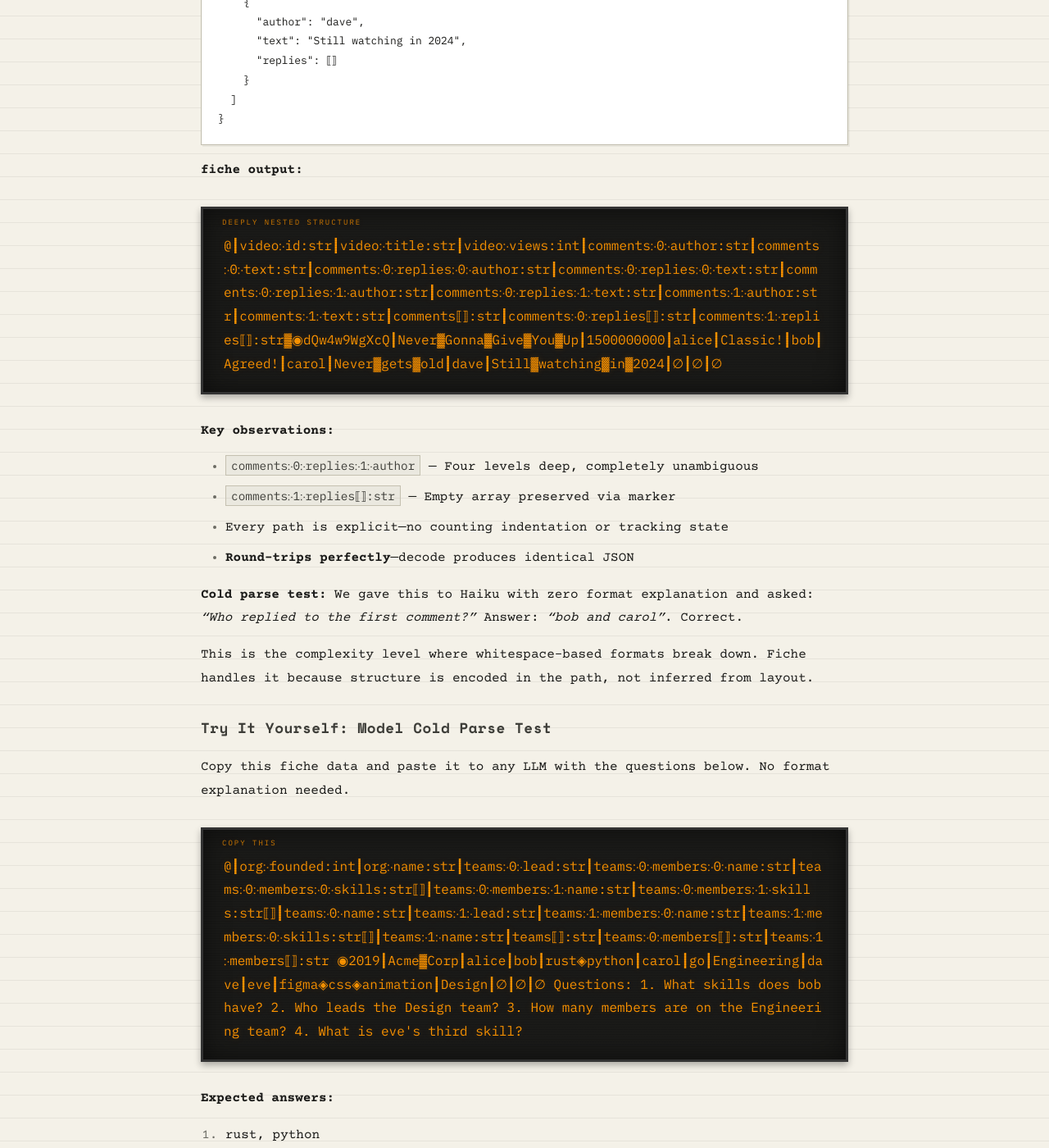
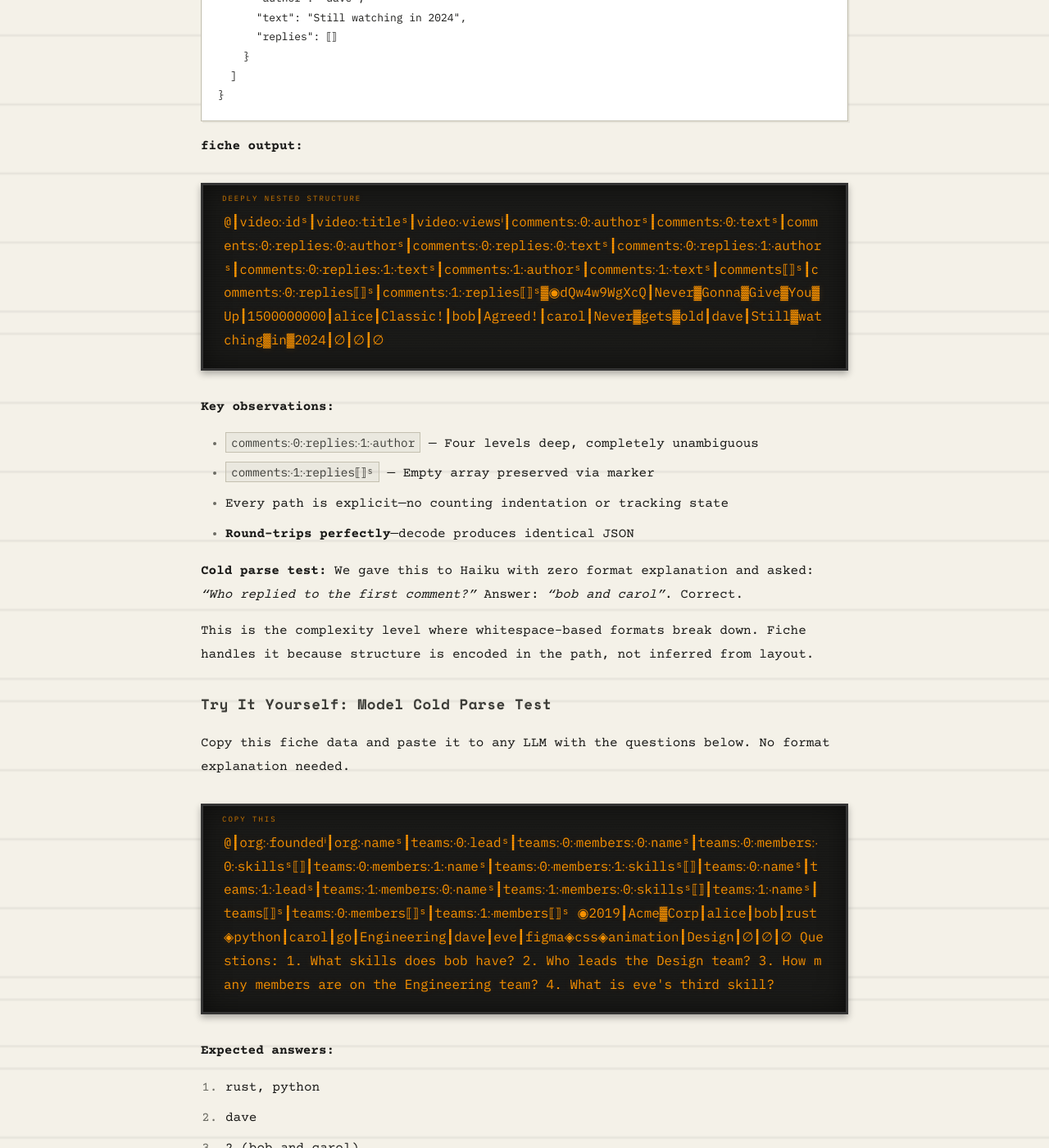
Before and after one commit to coryzibell/carrier98, a Jekyll site: the page built from docs/fiche.md, in a window 1280 px wide and 1400 px high, scrolled down 5448 px. Shown: the whole window at 82% size. Built offline with Jekyll 4.4.1, drawn with Linux system fonts in a browser that asks for light colours; some of the changed text lies outside the part shown.

Commit message:
┴Ε┻◔ﾐ=ﾆ◘↥ζ↞ｭ┳Δﾉ∂
🃍🃉🂩🂨🂡🃒🂨🂲🃙🂦🂣🃍🃗🃊🂴🂩🃁🃆🂩🃃🃛🃚🂽🃄🂭🂨🂨🂨🂴🃋🃞🂱🃖🃍🂷🃖🂥🃛🃈🃒🃖🃎🃆🂵🃇🃔🃔🂡🃎🂨🃁🃗🃗🃔🃒🂫🂵🂱🂡🃕🃘🂵🃅🃄🂮🂪🂻🃛🂦🃍🂺🂺🂤🃈🃈🂺🃄🃃🃖🂶🂲🃊🂹🃁🂥🂳🂩🃕🃓🃍🂲🃍🃋🂨🂶🂫🃆🂫🂲🂤🂥🂡

[md5:base256_matrix|gzip:cards]

````diff
--- a/docs/fiche.md
+++ b/docs/fiche.md
@@ -31,7 +31,7 @@ Named for microfiche: data compressed onto film, readable by machine and eye ali
 
 <div class="readout">
   <span class="readout-label">EXAMPLE OUTPUT</span>
-@┃video჻id:str┃video჻title:str┃tags჻0:str┃tags჻1:str┃tags⟦⟧:str▓◉dQw4w9WgXcQ┃Never▓Gonna▓Give▓You▓Up┃music┃80s┃∅
+@┃video჻idˢ┃video჻titleˢ┃tagsˢ⟦⟧▓◉dQw4w9WgXcQ┃Never▓Gonna▓Give▓You▓Up┃music◈80s
 </div>
 
 ---
@@ -95,7 +95,7 @@ Arrays of primitives (strings, numbers, booleans) use the diamond separator `◈
 
 <div class="readout">
   <span class="readout-label">PRIMITIVE ARRAY</span>
-@┃tags:str⟦⟧
+@┃tagsˢ⟦⟧
 ◉music◈80s◈classic
 </div>
 
@@ -106,7 +106,7 @@ Arrays of primitives (strings, numbers, booleans) use the diamond separator `◈
 }
 ```
 
-The `tags:str⟦⟧` schema declares an array of strings. Values are joined with `◈`. This is more compact than indexed paths for primitive arrays.
+The `tagsˢ⟦⟧` schema declares an array of strings. Values are joined with `◈`. This is more compact than indexed paths for primitive arrays.
 
 ### Arrays of Objects (Indexed Paths)
 
@@ -114,7 +114,7 @@ Arrays containing objects use indexed paths with the Georgian comma `჻`:
 
 <div class="readout">
   <span class="readout-label">ARRAY OF OBJECTS</span>
-@┃video჻id:str┃video჻title:str┃tags:str⟦⟧┃comments჻0჻author:str┃comments჻0჻text:str┃comments⟦⟧:str
+@┃video჻idˢ┃video჻titleˢ┃tagsˢ⟦⟧┃comments჻0჻authorˢ┃comments჻0჻textˢ┃comments⟦⟧ˢ
 ◉dQw4w9WgXcQ┃Never▓Gonna▓Give▓You▓Up┃music◈80s┃alice┃Great!┃∅
 </div>
 
@@ -141,7 +141,7 @@ Arrays within arrays work naturally:
 
 <div class="readout">
   <span class="readout-label">NESTED ARRAYS</span>
-@┃comments჻0჻replies჻0჻author:str┃comments჻0჻replies჻1჻author:str┃comments჻1჻replies჻0჻author:str┃comments⟦⟧:str┃comments჻0჻replies⟦⟧:str┃comments჻1჻replies⟦⟧:str▓◉alice┃bob┃carol┃∅┃∅┃∅
+@┃comments჻0჻replies჻0჻authorˢ┃comments჻0჻replies჻1჻authorˢ┃comments჻1჻replies჻0჻authorˢ┃comments⟦⟧ˢ┃comments჻0჻replies⟦⟧ˢ┃comments჻1჻replies⟦⟧ˢ▓◉alice┃bob┃carol┃∅┃∅┃∅
 </div>
 
 **Path syntax:**
@@ -150,8 +150,8 @@ Arrays within arrays work naturally:
 - `comments჻0჻replies჻1` — Second reply to first comment
 
 **Array markers:**
-- `comments⟦⟧:str` — Top-level array marker
-- `comments჻0჻replies⟦⟧:str` — Nested array marker
+- `comments⟦⟧ˢ` — Top-level array marker
+- `comments჻0჻replies⟦⟧ˢ` — Nested array marker
 
 All array markers have `∅` values and exist solely for decoder metadata.
 
@@ -190,12 +190,12 @@ Real-world API responses often have deeply nested structures—arrays of objects
 
 <div class="readout">
   <span class="readout-label">DEEPLY NESTED STRUCTURE</span>
-@┃video჻id:str┃video჻title:str┃video჻views:int┃comments჻0჻author:str┃comments჻0჻text:str┃comments჻0჻replies჻0჻author:str┃comments჻0჻replies჻0჻text:str┃comments჻0჻replies჻1჻author:str┃comments჻0჻replies჻1჻text:str┃comments჻1჻author:str┃comments჻1჻text:str┃comments⟦⟧:str┃comments჻0჻replies⟦⟧:str┃comments჻1჻replies⟦⟧:str▓◉dQw4w9WgXcQ┃Never▓Gonna▓Give▓You▓Up┃1500000000┃alice┃Classic!┃bob┃Agreed!┃carol┃Never▓gets▓old┃dave┃Still▓watching▓in▓2024┃∅┃∅┃∅
+@┃video჻idˢ┃video჻titleˢ┃video჻viewsⁱ┃comments჻0჻authorˢ┃comments჻0჻textˢ┃comments჻0჻replies჻0჻authorˢ┃comments჻0჻replies჻0჻textˢ┃comments჻0჻replies჻1჻authorˢ┃comments჻0჻replies჻1჻textˢ┃comments჻1჻authorˢ┃comments჻1჻textˢ┃comments⟦⟧ˢ┃comments჻0჻replies⟦⟧ˢ┃comments჻1჻replies⟦⟧ˢ▓◉dQw4w9WgXcQ┃Never▓Gonna▓Give▓You▓Up┃1500000000┃alice┃Classic!┃bob┃Agreed!┃carol┃Never▓gets▓old┃dave┃Still▓watching▓in▓2024┃∅┃∅┃∅
 </div>
 
 **Key observations:**
 - `comments჻0჻replies჻1჻author` — Four levels deep, completely unambiguous
-- `comments჻1჻replies⟦⟧:str` — Empty array preserved via marker
+- `comments჻1჻replies⟦⟧ˢ` — Empty array preserved via marker
 - Every path is explicit—no counting indentation or tracking state
 - **Round-trips perfectly**—decode produces identical JSON
 
@@ -209,7 +209,7 @@ Copy this fiche data and paste it to any LLM with the questions below. No format
 
 <div class="readout">
   <span class="readout-label">COPY THIS</span>
-@┃org჻founded:int┃org჻name:str┃teams჻0჻lead:str┃teams჻0჻members჻0჻name:str┃teams჻0჻members჻0჻skills:str⟦⟧┃teams჻0჻members჻1჻name:str┃teams჻0჻members჻1჻skills:str⟦⟧┃teams჻0჻name:str┃teams჻1჻lead:str┃teams჻1჻members჻0჻name:str┃teams჻1჻members჻0჻skills:str⟦⟧┃teams჻1჻name:str┃teams⟦⟧:str┃teams჻0჻members⟦⟧:str┃teams჻1჻members⟦⟧:str
+@┃org჻foundedⁱ┃org჻nameˢ┃teams჻0჻leadˢ┃teams჻0჻members჻0჻nameˢ┃teams჻0჻members჻0჻skillsˢ⟦⟧┃teams჻0჻members჻1჻nameˢ┃teams჻0჻members჻1჻skillsˢ⟦⟧┃teams჻0჻nameˢ┃teams჻1჻leadˢ┃teams჻1჻members჻0჻nameˢ┃teams჻1჻members჻0჻skillsˢ⟦⟧┃teams჻1჻nameˢ┃teams⟦⟧ˢ┃teams჻0჻members⟦⟧ˢ┃teams჻1჻members⟦⟧ˢ
 ◉2019┃Acme▓Corp┃alice┃bob┃rust◈python┃carol┃go┃Engineering┃dave┃eve┃figma◈css◈animation┃Design┃∅┃∅┃∅
 
 Questions:
@@ -260,8 +260,8 @@ fiche uses two strategies for arrays:
 
 | Array Type | Strategy | Example |
 |------------|----------|---------|
-| Primitives | Inline with `◈` | `tags:str⟦⟧` → `music◈80s◈classic` |
-| Objects | Indexed paths | `comments჻0჻author:str` → indexed fields |
+| Primitives | Inline with `◈` | `tagsˢ⟦⟧` → `music◈80s◈classic` |
+| Objects | Indexed paths | `comments჻0჻authorˢ` → indexed fields |
 
 **Benefits:**
 - Primitive arrays are compact—no schema bloat for simple lists
@@ -467,12 +467,12 @@ Each row begins with `◉`, followed by values in schema order, separated by `
 When JSON has scalar fields alongside an array, fiche extracts them as header metadata:
 
 ```
-@{root_key}[{key}={value},{key}={value}]┃{field}:{type}...
+@{root_key}[{key}={value},{key}={value}]┃{field}{type}...
 ```
 
 <div class="readout">
   <span class="readout-label">API RESPONSE WITH METADATA</span>
-@students[class=Year▓1,school_name=Springfield▓High]┃id:str┃name:str┃grade:int▓◉A1┃alice┃95▓◉B2┃bob┃87▓◉C3┃carol┃92
+@students[class=Year▓1,school_name=Springfield▓High]┃idˢ┃nameˢ┃gradeⁱ▓◉A1┃alice┃95▓◉B2┃bob┃87▓◉C3┃carol┃92
 </div>
 
 **Equivalent JSON:**
@@ -504,7 +504,7 @@ This pattern is common in API responses (`{count, next, results: [...]}`) where
 
 <div class="readout">
   <span class="readout-label">FICHE FORMAT</span>
-@crew┃id:int┃name:str┃role:str▓◉1┃Glenn┃Pilot▓◉2┃Carpenter┃Pilot▓◉3┃Johnson┃Computer
+@crew┃idⁱ┃nameˢ┃roleˢ▓◉1┃Glenn┃Pilot▓◉2┃Carpenter┃Pilot▓◉3┃Johnson┃Computer
 </div>
 
 **Equivalent JSON:**
@@ -520,14 +520,14 @@ This pattern is common in API responses (`{count, next, results: [...]}`) where
 
 <div class="readout">
   <span class="readout-label">FICHE FORMAT</span>
-@┃missions჻name:str┃missions჻crew჻0:str┃missions჻crew჻1:str┃missions჻crew჻2:str┃missions⟦⟧:str┃missions჻crew⟦⟧:str▓◉Mercury-Atlas▓6┃Glenn┃∅┃∅┃∅┃∅▓◉Apollo▓11┃Armstrong┃Aldrin┃Collins┃∅┃∅
+@┃missions჻nameˢ┃missions჻crewˢ⟦⟧┃missions⟦⟧ˢ▓◉Mercury-Atlas▓6┃Glenn┃∅▓◉Apollo▓11┃Armstrong◈Aldrin◈Collins┃∅
 </div>
 
 ### With Nulls
 
 <div class="readout">
   <span class="readout-label">FICHE FORMAT</span>
-@telemetry┃timestamp:int┃altitude:float┃notes:str▓◉1621234567┃408.5┃∅▓◉1621234568┃∅┃Signal▓lost▓◉1621234569┃412.1┃Reacquired
+@telemetry┃timestampⁱ┃altitudeᶠ┃notesˢ▓◉1621234567┃408.5┃∅▓◉1621234568┃∅┃Signal▓lost▓◉1621234569┃412.1┃Reacquired
 </div>
 
 ### Embedded Content
@@ -536,7 +536,7 @@ fiche handles embedded JSON, code, or any content without escaping:
 
 <div class="readout">
   <span class="readout-label">FICHE FORMAT</span>
-@logs┃level:str┃message:str▓◉error┃Failed▓to▓parse▓{"key":▓"value"}▓◉info┃User▓said▓"hello,▓world"▓◉debug┃Multiline▓content▓works
+@logs┃levelˢ┃messageˢ▓◉error┃Failed▓to▓parse▓{"key":▓"value"}▓◉info┃User▓said▓"hello,▓world"▓◉debug┃Multiline▓content▓works
 </div>
 
 The heavy pipe `┃` delimiter is rare enough that typical content passes through unchanged.
@@ -558,7 +558,7 @@ Tested against actual SWAPI data with nested arrays (films, vehicles, starships
 
 <div class="readout">
   <span class="readout-label">SWAPI IN FICHE</span>
-@┃people჻0჻name:str┃people჻0჻height:str┃people჻0჻films჻0:str┃people჻0჻films჻1:str┃people჻0჻vehicles჻0:str┃people჻1჻name:str┃people჻1჻films჻0:str┃people⟦⟧:str┃people჻0჻films⟦⟧:str┃people჻0჻vehicles⟦⟧:str┃people჻1჻films⟦⟧:str▓◉Luke▓Skywalker┃172┃film/1┃film/2┃vehicle/14┃C-3PO┃film/1┃∅┃∅┃∅┃∅
+@┃people჻0჻nameˢ┃people჻0჻heightˢ┃people჻0჻filmsˢ⟦⟧┃people჻0჻vehiclesˢ⟦⟧┃people჻1჻nameˢ┃people჻1჻filmsˢ⟦⟧┃people⟦⟧ˢ▓◉Luke▓Skywalker┃172┃film/1◈film/2┃vehicle/14┃C-3PO┃film/1┃∅
 </div>
 
 Note the `▓` (U+2593) replacing spaces in names—this prevents whitespace mangling in terminals and parsers while remaining visually distinct. Models read it as a space naturally.
@@ -611,7 +611,7 @@ echo '{"users":[{"id":1,"name":"alice"}]}' | base-d fiche
 echo '{"users":[{"id":1,"name":"alice"}]}' | base-d fiche -m
 
 # fiche → JSON (works with both formats)
-echo '@users┃id:int┃name:str▓◉1┃alice' | base-d fiche -d
+echo '@users┃idⁱ┃nameˢ▓◉1┃alice' | base-d fiche -d
 
 # Pretty-print JSON output
 base-d fiche -d -p < data.fiche
````
